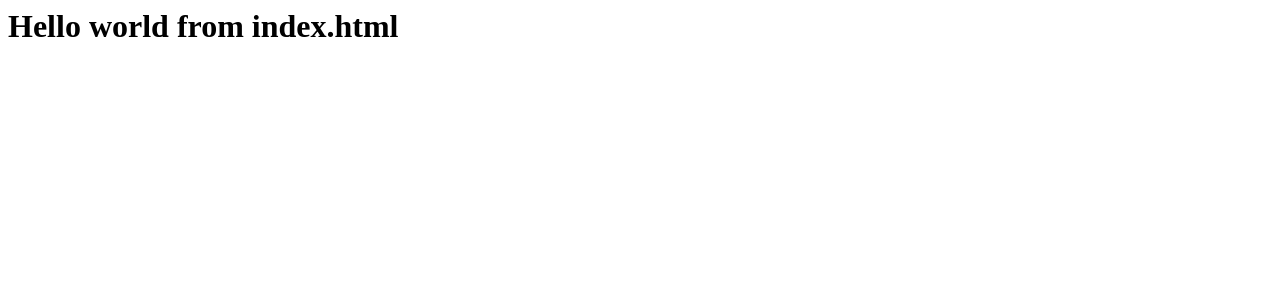
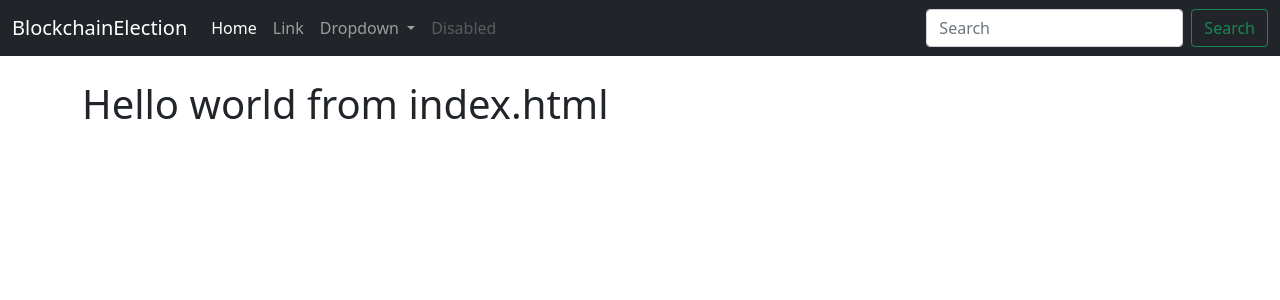
Before and after one commit to apurba871/blockchain-election, a Flask app: page / in a window 1280 px wide. Shown: the top 300 px of the page. Run offline with Flask 2, Linux system fonts and the light colour scheme.

Commit message:
templating with jinja

```diff
--- /dev/null
+++ b/templates/base.html
@@ -0,0 +1,38 @@
+<!DOCTYPE html>
+<html lang="en">
+  <head>
+    <!-- Required meta tags -->
+    <meta charset="utf-8" />
+    <meta name="viewport" content="width=device-width, initial-scale=1" />
+
+    <!-- Bootstrap CSS -->
+    <link
+      href="https://cdn.jsdelivr.net/npm/bootstrap@5.1.3/dist/css/bootstrap.min.css"
+      rel="stylesheet"
+      integrity="sha384-1BmE4kWBq78iYhFldvKuhfTAU6auU8tT94WrHftjDbrCEXSU1oBoqyl2QvZ6jIW3"
+      crossorigin="anonymous"
+    />
+
+    <title>Hello, world!</title>
+  </head>
+  <body>
+    {% include 'navbar.html' %}
+    <br />
+    <div class="container">{% block content %} {% endblock %}</div>
+
+    <!-- Optional JavaScript; choose one of the two! -->
+
+    <!-- Option 1: Bootstrap Bundle with Popper -->
+    <script
+      src="https://cdn.jsdelivr.net/npm/bootstrap@5.1.3/dist/js/bootstrap.bundle.min.js"
+      integrity="sha384-ka7Sk0Gln4gmtz2MlQnikT1wXgYsOg+OMhuP+IlRH9sENBO0LRn5q+8nbTov4+1p"
+      crossorigin="anonymous"
+    ></script>
+
+    <!-- Option 2: Separate Popper and Bootstrap JS -->
+    <!--
+    <script src="https://cdn.jsdelivr.net/npm/@popperjs/core@2.10.2/dist/umd/popper.min.js" integrity="sha384-7+zCNj/IqJ95wo16oMtfsKbZ9ccEh31eOz1HGyDuCQ6wgnyJNSYdrPa03rtR1zdB" crossorigin="anonymous"></script>
+    <script src="https://cdn.jsdelivr.net/npm/bootstrap@5.1.3/dist/js/bootstrap.min.js" integrity="sha384-QJHtvGhmr9XOIpI6YVutG+2QOK9T+ZnN4kzFN1RtK3zEFEIsxhlmWl5/YESvpZ13" crossorigin="anonymous"></script>
+    -->
+  </body>
+</html>
--- a/templates/index.html
+++ b/templates/index.html
@@ -1 +1,3 @@
+{% extends 'base.html' %} {% block content %}
 <h1>Hello world from index.html</h1>
+{% endblock %}
--- /dev/null
+++ b/templates/navbar.html
@@ -0,0 +1,56 @@
+<nav class="navbar navbar-expand-lg navbar-dark bg-dark">
+  <div class="container-fluid">
+    <a class="navbar-brand" href="{{ url_for('index') }}">BlockchainElection</a>
+    <button
+      class="navbar-toggler"
+      type="button"
+      data-bs-toggle="collapse"
+      data-bs-target="#navbarSupportedContent"
+      aria-controls="navbarSupportedContent"
+      aria-expanded="false"
+      aria-label="Toggle navigation"
+    >
+      <span class="navbar-toggler-icon"></span>
+    </button>
+    <div class="collapse navbar-collapse" id="navbarSupportedContent">
+      <ul class="navbar-nav me-auto mb-2 mb-lg-0">
+        <li class="nav-item">
+          <a class="nav-link active" aria-current="page" href="#">Home</a>
+        </li>
+        <li class="nav-item">
+          <a class="nav-link" href="#">Link</a>
+        </li>
+        <li class="nav-item dropdown">
+          <a
+            class="nav-link dropdown-toggle"
+            href="#"
+            id="navbarDropdown"
+            role="button"
+            data-bs-toggle="dropdown"
+            aria-expanded="false"
+          >
+            Dropdown
+          </a>
+          <ul class="dropdown-menu" aria-labelledby="navbarDropdown">
+            <li><a class="dropdown-item" href="#">Action</a></li>
+            <li><a class="dropdown-item" href="#">Another action</a></li>
+            <li><hr class="dropdown-divider" /></li>
+            <li><a class="dropdown-item" href="#">Something else here</a></li>
+          </ul>
+        </li>
+        <li class="nav-item">
+          <a class="nav-link disabled">Disabled</a>
+        </li>
+      </ul>
+      <form class="d-flex">
+        <input
+          class="form-control me-2"
+          type="search"
+          placeholder="Search"
+          aria-label="Search"
+        />
+        <button class="btn btn-outline-success" type="submit">Search</button>
+      </form>
+    </div>
+  </div>
+</nav>
--- a/templates/voter.html
+++ b/templates/voter.html
@@ -1 +1,3 @@
+{% extends 'base.html' %} {% block content %}
 <h1>Hello voter {{ voter_id }}</h1>
+{% endblock %}
```
Also changed, not shown: templates/404.html (+6 -15 lines).
